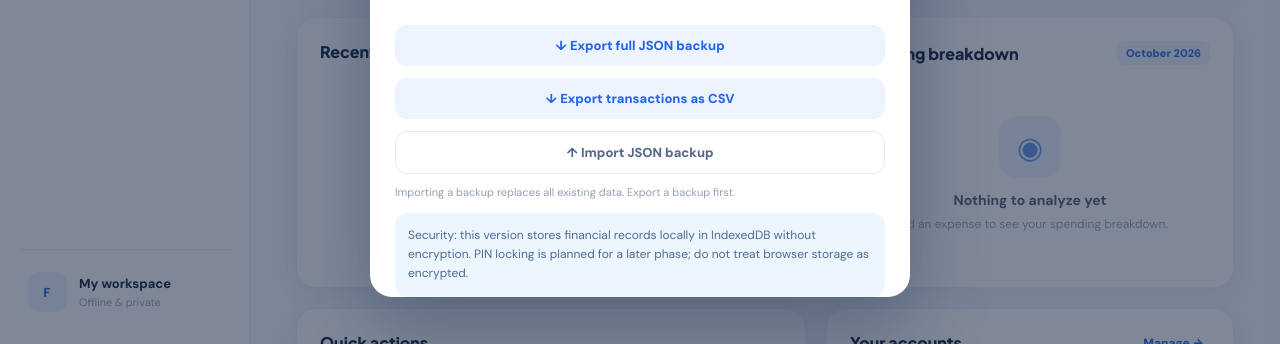
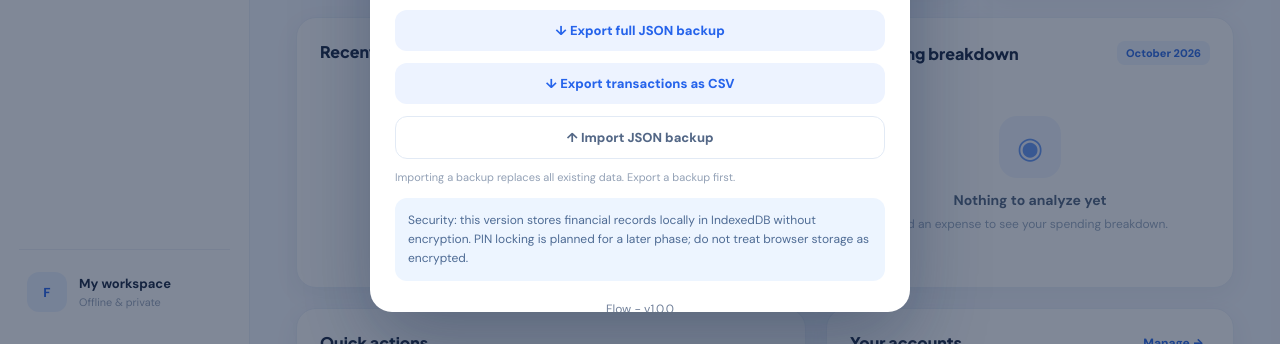
Before and after one commit to abojkov/util-web-flow, a plain HTML site: page index.html in a window 1280 px wide. Both pictures are taken after a click on the button "Settings". Shown: the part 456-800 px from the top of the page. Drawn offline with Linux system fonts and the light colour scheme.

Commit message:
Add app version in UI

```diff
--- a/assets/css/styles.css
+++ b/assets/css/styles.css
@@ -2106,3 +2106,11 @@
     vertical-align: middle;
     flex-shrink: 0
   }
+
+  .settings-version {
+    margin: 0;
+    padding: 20px 0 calc(25px + env(safe-area-inset-bottom, 0px));
+    color: #71809a;
+    font-size: 12px;
+    text-align: center
+  }
--- a/assets/js/modals.js
+++ b/assets/js/modals.js
@@ -741,7 +741,7 @@ function modal(title, body) {
   }
 
   function settingsModal() {
-    modal('Settings & backup', `<div class="field"><label>Base currency</label><select id="base-currency">${currencyOptions(base())}</select></div><div class="notice">Dashboard totals, charts, and budget comparisons convert non-${base()} account amounts with your configured reference rates. Formula: amount ÷ source rate × ${base()} rate. Rates are stored locally and are not live market rates.</div><form id="rates-form"><div class="rate-list">${exchangeRateRows()}</div><div class="modal-footer rate-actions"><button type="button" class="btn ghost" id="reset-rates">Reset rates</button><button class="btn secondary" type="submit">Save rates</button></div></form><div style="display:grid;gap:12px;margin-top:18px"><button class="btn secondary" id="export-json">↓ Export full JSON backup</button><button class="btn secondary" id="export-csv">↓ Export transactions as CSV</button><label class="btn ghost" style="text-align:center;cursor:pointer">↑ Import JSON backup<input id="import-json" type="file" accept="application/json,.json" hidden></label></div><p class="form-hint">Importing a backup replaces all existing data. Export a backup first.</p><div class="notice" style="margin-top:14px">Security: this version stores financial records locally in IndexedDB without encryption. PIN locking is planned for a later phase; do not treat browser storage as encrypted.</div>`);
+    modal('Settings & backup', `<div class="field"><label>Base currency</label><select id="base-currency">${currencyOptions(base())}</select></div><div class="notice">Dashboard totals, charts, and budget comparisons convert non-${base()} account amounts with your configured reference rates. Formula: amount ÷ source rate × ${base()} rate. Rates are stored locally and are not live market rates.</div><form id="rates-form"><div class="rate-list">${exchangeRateRows()}</div><div class="modal-footer rate-actions"><button type="button" class="btn ghost" id="reset-rates">Reset rates</button><button class="btn secondary" type="submit">Save rates</button></div></form><div style="display:grid;gap:12px;margin-top:18px"><button class="btn secondary" id="export-json">↓ Export full JSON backup</button><button class="btn secondary" id="export-csv">↓ Export transactions as CSV</button><label class="btn ghost" style="text-align:center;cursor:pointer">↑ Import JSON backup<input id="import-json" type="file" accept="application/json,.json" hidden></label></div><p class="form-hint">Importing a backup replaces all existing data. Export a backup first.</p><div class="notice" style="margin-top:14px">Security: this version stores financial records locally in IndexedDB without encryption. PIN locking is planned for a later phase; do not treat browser storage as encrypted.</div><p class="settings-version">Flow - v${escapeHtml(APP_VERSION)}</p>`);
     $('#base-currency').onchange = async e => {
       await put('settings', {id: 'baseCurrency', value: e.target.value});
       await reload();
--- a/assets/js/state.js
+++ b/assets/js/state.js
@@ -1,3 +1,6 @@
+// Update this value when releasing a new app version.
+const APP_VERSION = '1.0.0';
+
 const $ = s => document.querySelector(s), uid = () => crypto.randomUUID(),
     today = () => new Date().toLocaleDateString('en-CA'),
     currentTime = () => new Date().toTimeString().slice(0, 5);
```
Also changed, not shown: README.md.
